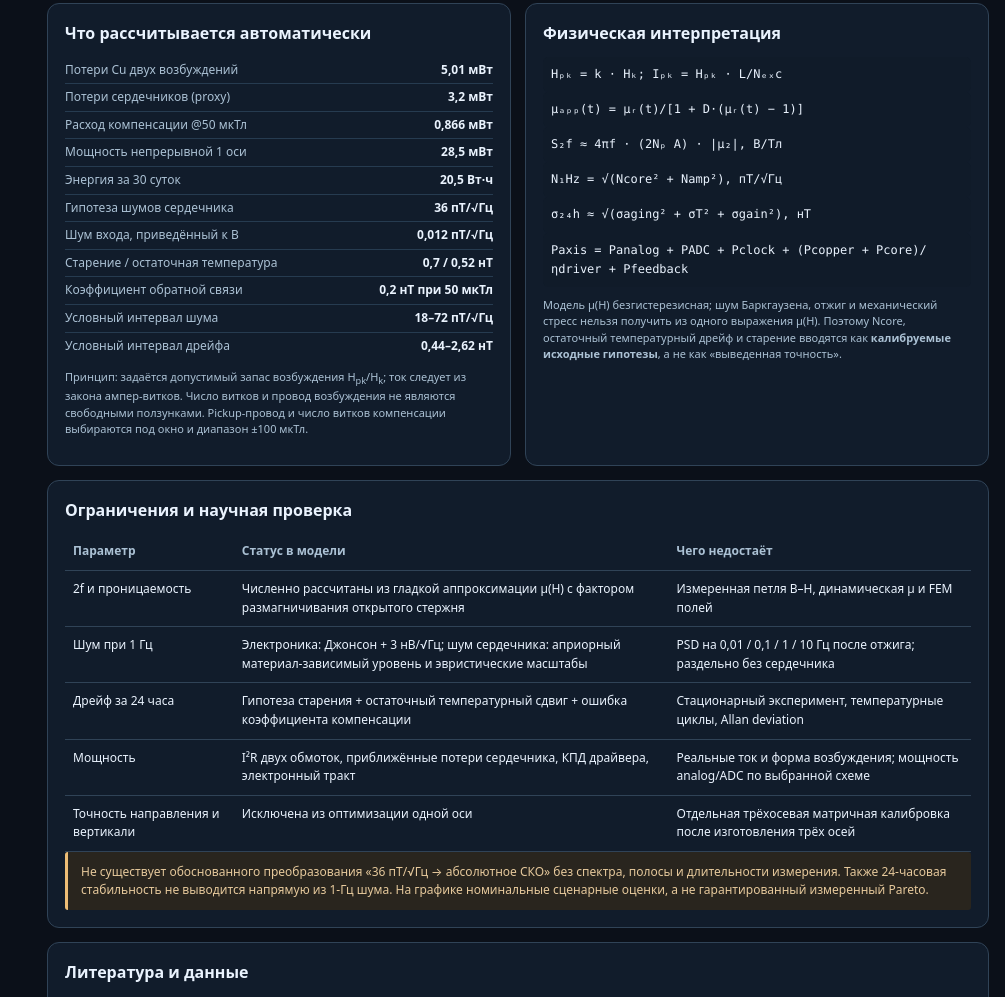
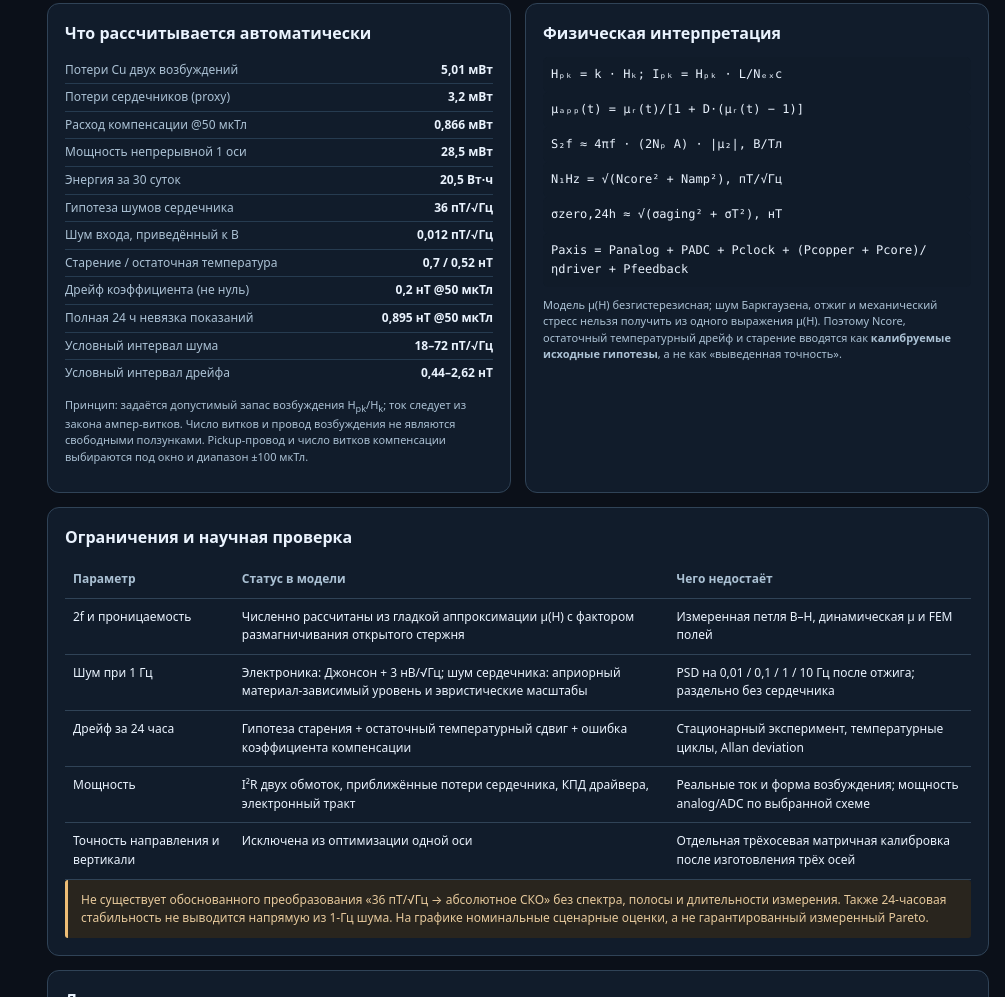
Before and after one commit to UsernameMP/lab-agile-planning, a plain HTML site: page geomesh/fluxgate.html in a window 1280 px wide. Shown: the part 1600-2597 px from the top of the page, without its empty margins (275-1280 px from the left). Drawn offline with Linux system fonts and the light colour scheme.

Commit message:
fix(fluxgate): distinguish gain drift and offset; preserve precision of foil width display

```diff
--- a/geomesh/fluxgate.html
+++ b/geomesh/fluxgate.html
@@ -75,7 +75,7 @@ footer{color:var(--mut);padding-bottom:26px;font-size:12px}.math{font:12px/1.6 u
 <div class="math">μₐₚₚ(t) = μᵣ(t)/[1 + D·(μᵣ(t) − 1)]</div>
 <div class="math">S₂f ≈ 4πf · (2Nₚ A) · |μ₂|, В/Тл</div>
 <div class="math">N₁Hz = √(Ncore² + Namp²), пТ/√Гц</div>
-<div class="math">σ₂₄h ≈ √(σaging² + σT² + σgain²), нТ</div>
+<div class="math">σzero,24h ≈ √(σaging² + σT²), нТ</div>
 <div class="math">Paxis = Panalog + PADC + Pclock + (Pcopper + Pcore)/ηdriver + Pfeedback</div>
 <p class="caption">Модель μ(H) безгистерезисная; шум Баркгаузена, отжиг и механический стресс нельзя получить из одного выражения μ(H). Поэтому Ncore, остаточный температурный дрейф и старение вводятся как <b>калибруемые исходные гипотезы</b>, а не как «выведенная точность».</p>
 </section></div>
@@ -176,7 +176,8 @@ $('derived').innerHTML=[
 ['Гипотеза шумов сердечника',nf(r.magneticAsd1,2)+' пТ/√Гц'],
 ['Шум входа, приведённый к B',nf(r.electronicAsd1,3)+' пТ/√Гц'],
 ['Старение / остаточная температура',nf(r.aging24,3)+' / '+nf(r.thermal24,3)+' нТ'],
-['Коэффициент обратной связи',nf(r.gain24,3)+' нТ при 50 мкТл'],
+['Дрейф коэффициента (не нуль)',nf(r.gain24,3)+' нТ @50 мкТл'],
+['Полная 24 ч невязка показаний',nf(r.readingDrift24,3)+' нТ @50 мкТл'],
 ['Условный интервал шума',nf(r.asd1*.5,1)+'–'+nf(r.asd1*2,1)+' пТ/√Гц'],
 ['Условный интервал дрейфа',nf(r.drift24*.5,2)+'–'+nf(r.drift24*3,2)+' нТ']
 ].map(([a,b])=>row(a,b)).join('');
@@ -212,7 +213,7 @@ $('paretoSummary').innerHTML=row('Материал оптимизации',M.MAT
 }
 function refresh(reopt){
 values=M.canonical(values);
-for(const d of controls)$('out_'+d[0]).textContent=nf(values[d[0]],d[0]==='driveRatio'||d[0]==='spacingMm'?1:values.material==='co'&&d[0]==='widthMm'?2:0)+' '+d[2];
+for(const d of controls)$('out_'+d[0]).textContent=nf(values[d[0]],d[0]==='driveRatio'||d[0]==='spacingMm'?1:d[0]==='widthMm'?(values.material==='co'?2:1):0)+' '+d[2];
 const r=M.calc(values);
 if(reopt||!search||search.material!==values.material)search=M.explore(values.material,5000,9172026);
 drawHead(values,r);renderDetails(r);renderPareto(r);
```
